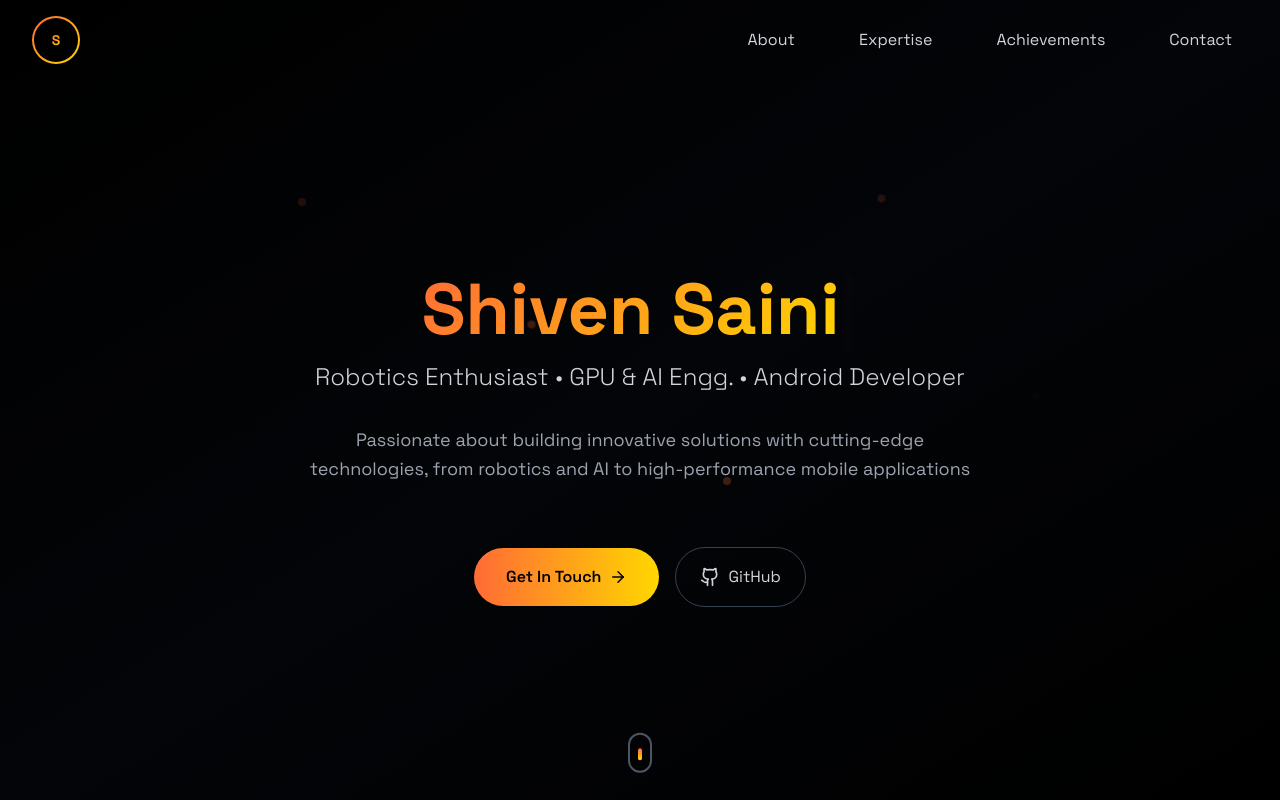
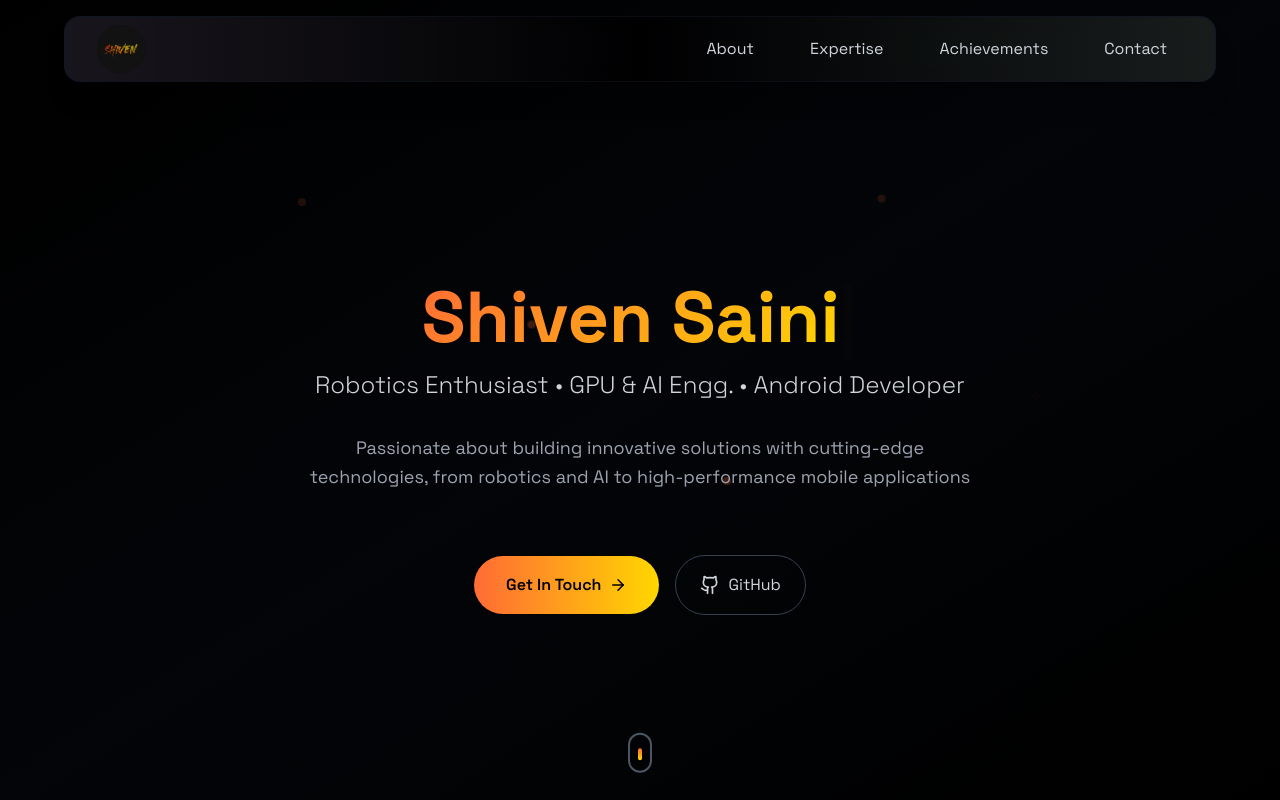
Before and after one commit to Shiven-saini/portfolio, a Next.js app: page / in a window 1280 px wide. Shown: the top 800 px of the page. Built offline with nearby package versions, Linux system fonts and the light colour scheme.

Commit message:
Second draft

```diff
--- a/package.json
+++ b/package.json
@@ -3,7 +3,7 @@
   "version": "0.1.0",
   "private": true,
   "scripts": {
-    "dev": "next dev",
+    "dev": "next dev -p 5000",
     "build": "next build",
     "start": "next start",
     "lint": "next lint"
--- a/src/app/layout.tsx
+++ b/src/app/layout.tsx
@@ -9,6 +9,14 @@ export const metadata: Metadata = {
   description: 'Robotics Enthusiast • GPU & AI Engg. • Android Developer',
   keywords: ['Shiven Saini', 'Robotics', 'GPU Programming', 'AI Engineering', 'Android Developer'],
   authors: [{ name: 'Shiven Saini' }],
+  icons: {
+    icon: [
+      { url: '/favicon.ico', sizes: 'any' },
+      { url: '/logo.png', type: 'image/png', sizes: '32x32' },
+    ],
+    shortcut: '/favicon.ico',
+    apple: '/logo.png',
+  },
 }
 
 export const viewport: Viewport = {
@@ -23,6 +31,12 @@ export default function RootLayout({
 }) {
   return (
     <html lang="en">
+      <head>
+        <link rel="icon" href="/favicon.ico" sizes="any" />
+        <link rel="icon" href="/logo.png" type="image/png" sizes="32x32" />
+        <link rel="shortcut icon" href="/favicon.ico" />
+        <link rel="apple-touch-icon" href="/logo.png" />
+      </head>
       <body className={spaceGrotesk.className}>{children}</body>
     </html>
   )
--- a/src/components/About.tsx
+++ b/src/components/About.tsx
@@ -25,7 +25,7 @@ const About = () => {
             viewport={{ once: true }}
             className="text-xl text-gray-300 leading-relaxed max-w-3xl mx-auto"
           >
-            I&apos;m a passionate Android Developer with a strong foundation in computer science, robotics,
+            I&apos;m a passionate learner with a strong foundation in robotics, android development
             and modern GPU programming. I thrive on building robust mobile apps, experimenting with
             cutting-edge AI, and creating innovative robotics solutions. Currently investing my time
             in CUDA programming, GPU computing, and the fascinating world of AI engineering.
--- a/src/components/Header.tsx
+++ b/src/components/Header.tsx
@@ -3,6 +3,7 @@
 import { useState, useEffect } from 'react'
 import { motion } from 'framer-motion'
 import { Menu, X } from 'lucide-react'
+import Image from 'next/image'
 
 const Header = () => {
   const [isScrolled, setIsScrolled] = useState(false)
@@ -37,29 +38,41 @@ const Header = () => {
       initial={{ y: -100, opacity: 0 }}
       animate={{ y: 0, opacity: 1 }}
       transition={{ duration: 0.6 }}
-      className={`fixed top-0 left-0 right-0 z-50 transition-all duration-300 ${
+      className="fixed top-4 left-4 right-4 z-50"
+    >
+      <motion.div
+        className={`max-w-6xl mx-auto transition-all duration-500 ${
           isScrolled
-          ? 'bg-black/80 backdrop-blur-glass border-b border-gray-800/50 shadow-2xl'
-          : 'bg-transparent'
-      }`}
+            ? 'bg-gradient-to-r from-gray-900/95 via-black/95 to-gray-900/95 backdrop-blur-xl border border-gray-700/50 shadow-2xl shadow-accent-orange/10'
+            : 'bg-gradient-to-r from-gray-900/70 via-black/70 to-gray-900/70 backdrop-blur-md border border-gray-800/30 shadow-xl shadow-black/20'
+        } rounded-2xl overflow-hidden`}
+        whileHover={{ y: -2 }}
+        transition={{ duration: 0.3 }}
       >
-      <div className="max-w-7xl mx-auto px-6 sm:px-8">
-        <div className="flex items-center justify-between h-20">
+        {/* Gradient overlay for amazing colors */}
+        <div className="absolute inset-0 bg-gradient-to-r from-accent-orange/5 via-transparent to-accent-yellow/5 pointer-events-none" />
+
+        <div className="relative px-6 sm:px-8">
+          <div className="flex items-center justify-between h-16">
             {/* Logo */}
             <motion.div
               whileHover={{ scale: 1.05 }}
               whileTap={{ scale: 0.95 }}
               className="relative"
             >
-            <div className="w-12 h-12 rounded-full bg-gradient-to-br from-accent-orange to-accent-yellow p-0.5">
-              <div className="w-full h-full rounded-full bg-black flex items-center justify-center">
-                <span className="text-sm font-bold gradient-text">S</span>
-              </div>
+              <div className="flex items-center justify-center">
+                <Image
+                  src="/logo.png"
+                  alt="Logo"
+                  width={48}
+                  height={48}
+                  className="w-12 h-12 object-contain"
+                />
               </div>
             </motion.div>
 
             {/* Desktop Navigation */}
-          <nav className="hidden md:flex items-center space-x-8">
+            <nav className="hidden md:flex items-center space-x-6">
               {navItems.map((item, index) => (
                 <motion.button
                   key={item.href}
@@ -67,11 +80,11 @@ const Header = () => {
                   initial={{ opacity: 0, y: -20 }}
                   animate={{ opacity: 1, y: 0 }}
                   transition={{ duration: 0.6, delay: index * 0.1 }}
-                whileHover={{ y: -2 }}
-                className="relative px-4 py-2 text-gray-300 hover:text-white transition-colors duration-300 group"
+                  whileHover={{ y: -2, scale: 1.05 }}
+                  className="relative px-4 py-2 text-gray-300 hover:text-white transition-all duration-300 group rounded-lg hover:bg-gradient-to-r hover:from-accent-orange/10 hover:to-accent-yellow/10"
                 >
                   {item.label}
-                <span className="absolute bottom-0 left-0 w-0 h-0.5 bg-gradient-to-r from-accent-orange to-accent-yellow group-hover:w-full transition-all duration-300" />
+                  <span className="absolute bottom-0 left-1/2 transform -translate-x-1/2 w-0 h-0.5 bg-gradient-to-r from-accent-orange to-accent-yellow group-hover:w-3/4 transition-all duration-300 rounded-full" />
                 </motion.button>
               ))}
             </nav>
@@ -79,10 +92,11 @@ const Header = () => {
             {/* Mobile Menu Button */}
             <motion.button
               whileTap={{ scale: 0.95 }}
+              whileHover={{ scale: 1.05 }}
               onClick={() => setIsMobileMenuOpen(!isMobileMenuOpen)}
-            className="md:hidden p-2 text-gray-300 hover:text-white transition-colors"
+              className="md:hidden p-2 text-gray-300 hover:text-white transition-colors rounded-lg hover:bg-gradient-to-r hover:from-accent-orange/10 hover:to-accent-yellow/10"
             >
-            {isMobileMenuOpen ? <X size={24} /> : <Menu size={24} />}
+              {isMobileMenuOpen ? <X size={20} /> : <Menu size={20} />}
             </motion.button>
           </div>
 
@@ -94,21 +108,22 @@ const Header = () => {
               height: isMobileMenuOpen ? 'auto' : 0,
             }}
             transition={{ duration: 0.3 }}
-          className="md:hidden overflow-hidden bg-black/95 backdrop-blur-glass border-t border-gray-800/50"
+            className="md:hidden overflow-hidden"
           >
-          <nav className="py-4 space-y-2">
+            <div className="py-4 space-y-1 border-t border-gray-700/30 mt-2">
               {navItems.map((item) => (
                 <button
                   key={item.href}
                   onClick={() => scrollToSection(item.href)}
-                className="block w-full text-left px-4 py-3 text-gray-300 hover:text-white hover:bg-gray-800/50 transition-all duration-300"
+                  className="block w-full text-left px-4 py-3 text-gray-300 hover:text-white hover:bg-gradient-to-r hover:from-accent-orange/10 hover:to-accent-yellow/10 transition-all duration-300 rounded-lg"
                 >
                   {item.label}
                 </button>
               ))}
-          </nav>
+            </div>
           </motion.div>
         </div>
+      </motion.div>
     </motion.header>
   )
 }
--- a/src/components/Hero.tsx
+++ b/src/components/Hero.tsx
@@ -30,7 +30,7 @@ const Hero = () => {
   }
 
   return (
-    <section className="relative min-h-screen flex items-center justify-center pt-20">
+    <section className="relative min-h-screen flex items-center justify-center pt-24">
       {/* Background gradient */}
       <div className="absolute inset-0 bg-gradient-to-br from-black via-gray-900/20 to-black" />
 
```
Also changed, not shown: src/app/logo.png (added). Lines whose indentation alone changed are shown as unchanged.
